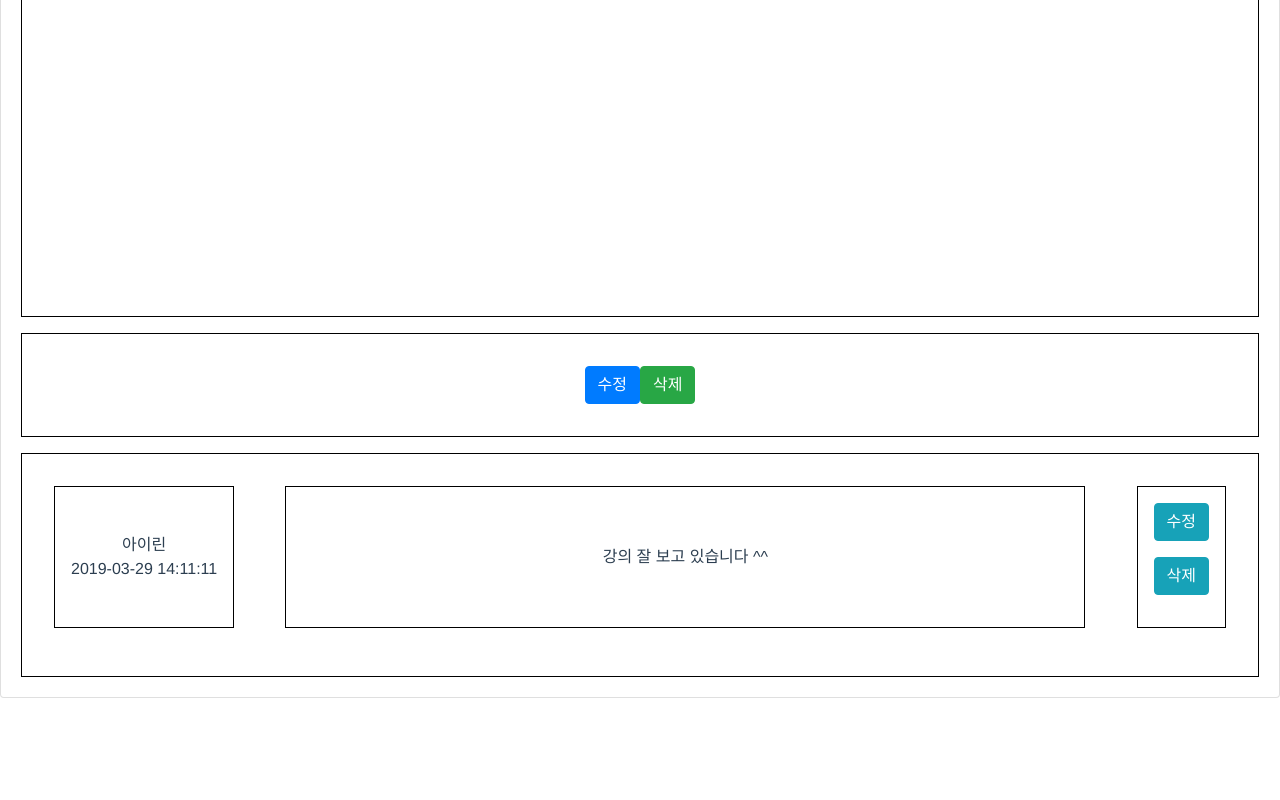
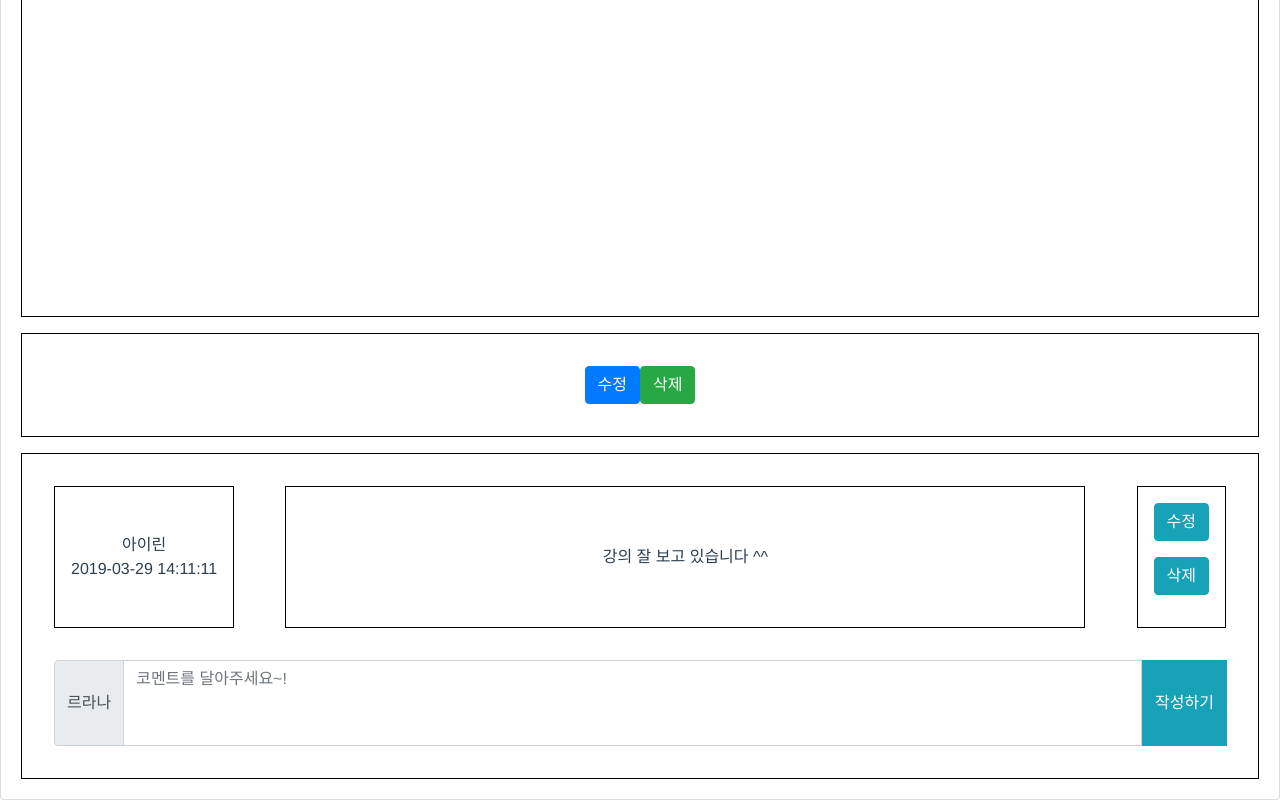
Before and after one commit to Yang-heesu/vue-board, a Vue app in the folder src/frontend/: page /#/board/free/detail/1 in a window 1280 px wide. Shown: the part 578-1378 px from the top of the page. Before the commit the page ends 1276 px from the top, so only its background shows below. Built offline with nearby package versions, Linux system fonts and the light colour scheme.

Commit message:
댓글 입력

```diff
--- /dev/null
+++ b/src/frontend/src/components/CommentCreate.vue
@@ -0,0 +1,47 @@
+<template>
+    <div>
+        <b-input-group :prepend="name" class="mt-3">
+            <b-form-textarea id="textarea"
+                            v-model="context"
+                            :placeholder="'코멘트를 달아주세요~!'"
+                            rows="3"
+                            max-rows="6"/>
+            <b-input-group-addon>
+                <b-button variant="info" @click="createComment">작성하기</b-button>
+            </b-input-group-addon>
+        </b-input-group>
+    </div>
+</template>
+
+<script>
+    import data from '../data'
+
+    export default {
+        name: "CommentCreate",
+        props: {
+            contentId: Number
+        },
+        data() {
+            return {
+                name: "르라나",
+                context: ""
+            }
+        },
+        methods: {
+            createComment() {
+                data.Comment.push({
+                    comment_id: data.Comment[data.Comment.length - 1].comment_id + 1,
+                    user_id: 1,
+                    content_id: this.contentId,
+                    context: this.context,
+                    created_at: '2019-04-29 14:11:11',
+                    updated_at: null
+                })
+            }
+        }
+    }
+</script>
+
+<style scoped>
+
+</style>
--- a/src/frontend/src/components/CommentList.vue
+++ b/src/frontend/src/components/CommentList.vue
@@ -3,16 +3,18 @@
         <div :key="item.comment_id" v-for="item in comments">
             <CommentListItem :commentObj="item"/>
         </div>
+        <CommentCreate :contentId="contentId"/>
     </div>
 </template>
 
 <script>
     import data from '../data'
     import CommentListItem from "./CommentListItem";
+    import CommentCreate from "./CommentCreate";
 
     export default {
         name: "CommentList",
-        components: {CommentListItem},
+        components: {CommentCreate, CommentListItem},
         props: {
             contentId: Number
         },
```
